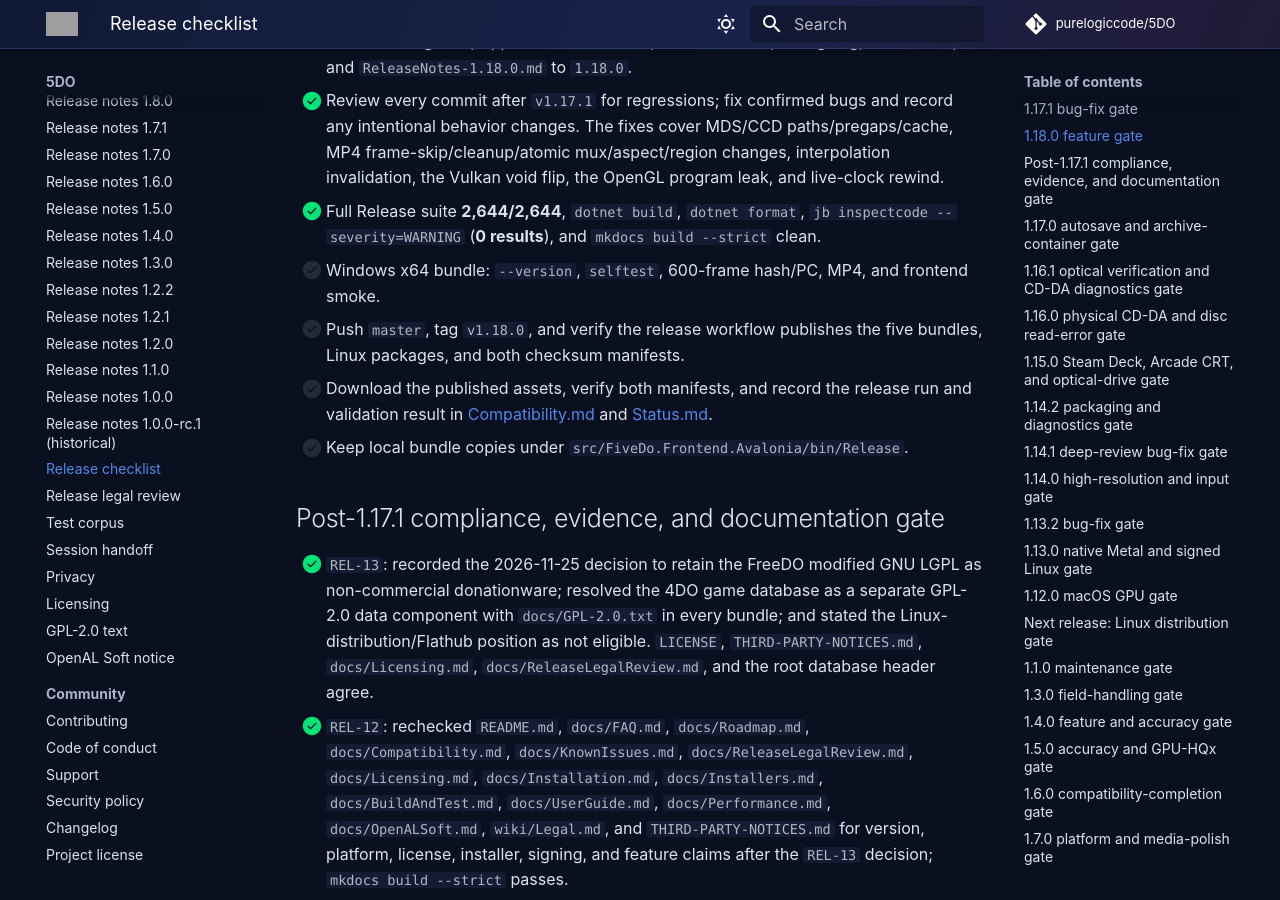
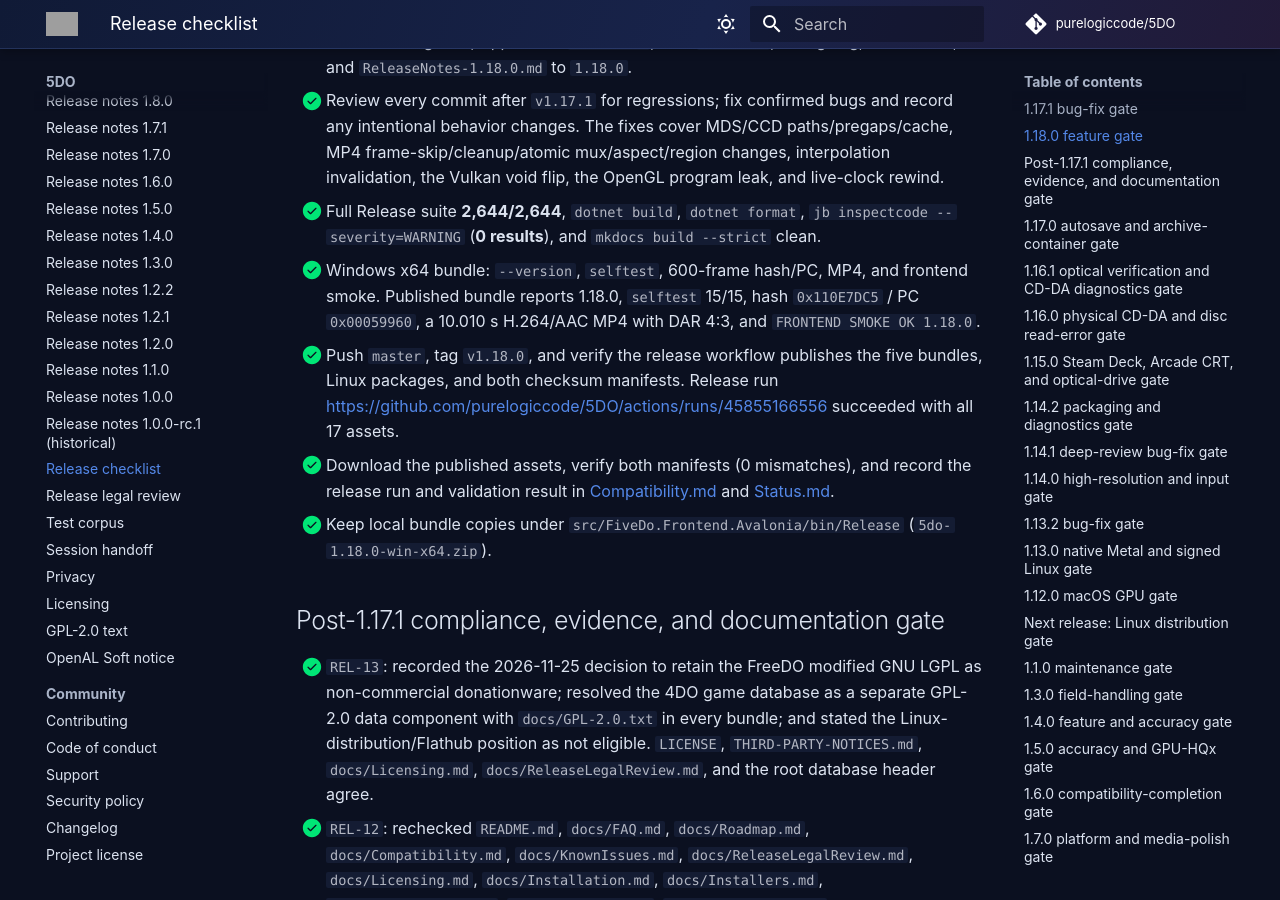
Before and after one commit to purelogiccode/5DO, an MkDocs documentation site: the page built from docs/ReleaseChecklist.md, in a window 1280 px wide and 900 px high, scrolled down 2207 px. Built offline with MkDocs 1.6.1 and Material for MkDocs 9.7.7, drawn with Linux system fonts in a browser that asks for light colours; comment, search, counter and statistics services are not loaded; grey boxes are pictures that could not be loaded.

Commit message:
Record v1.18.0 release evidence
Publish run 45855166556, 17 assets, 0 checksum mismatches, and the published win-x64 bundle validation.

```diff
--- a/docs/ReleaseChecklist.md
+++ b/docs/ReleaseChecklist.md
@@ -89,14 +89,19 @@ run, screenshot, or recorded hash), not just an intention. Update `docs/Status.m
 - [x] Full Release suite **2,644/2,644**, `dotnet build`, `dotnet format`,
       `jb inspectcode --severity=WARNING` (**0 results**), and `mkdocs build --strict`
       clean.
-- [ ] Windows x64 bundle: `--version`, `selftest`, 600-frame hash/PC, MP4, and frontend
-      smoke.
-- [ ] Push `master`, tag `v1.18.0`, and verify the release workflow publishes the five
-      bundles, Linux packages, and both checksum manifests.
-- [ ] Download the published assets, verify both manifests, and record the release run
-      and validation result in [Compatibility.md](Compatibility.md) and
+- [x] Windows x64 bundle: `--version`, `selftest`, 600-frame hash/PC, MP4, and frontend
+      smoke. Published bundle reports 1.18.0, `selftest` 15/15, hash `0x110E7DC5` / PC
+      `0x00059960`, a 10.010 s H.264/AAC MP4 with DAR 4:3, and
+      `FRONTEND SMOKE OK 1.18.0`.
+- [x] Push `master`, tag `v1.18.0`, and verify the release workflow publishes the five
+      bundles, Linux packages, and both checksum manifests. Release run
+      <https://github.com/purelogiccode/5DO/actions/runs/45855166556> succeeded with all
+      17 assets.
+- [x] Download the published assets, verify both manifests (0 mismatches), and record the
+      release run and validation result in [Compatibility.md](Compatibility.md) and
       [Status.md](Status.md).
-- [ ] Keep local bundle copies under `src/FiveDo.Frontend.Avalonia/bin/Release`.
+- [x] Keep local bundle copies under `src/FiveDo.Frontend.Avalonia/bin/Release`
+      (`5do-1.18.0-win-x64.zip`).
 
 ## Post-1.17.1 compliance, evidence, and documentation gate
 
```
Also changed, not shown: docs/Compatibility.md (+7 -4 lines), docs/ImplementationPlanArchive.md (+3 -1 lines), docs/ReleaseNotes-1.18.0.md (+2 -0 lines), docs/Status.md (+6 -2 lines).
